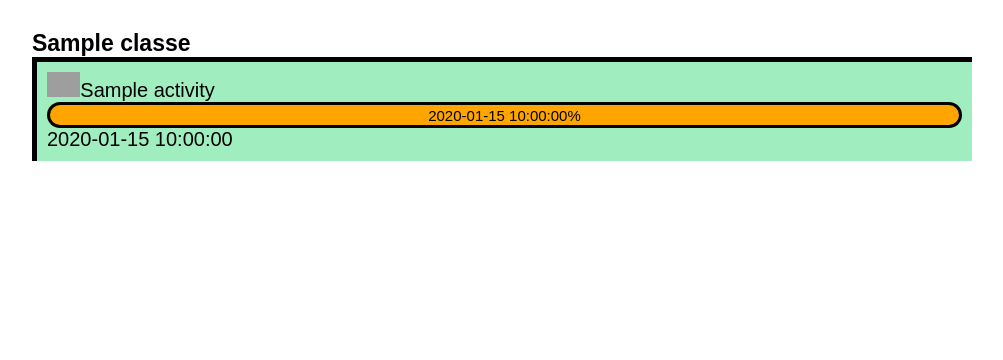
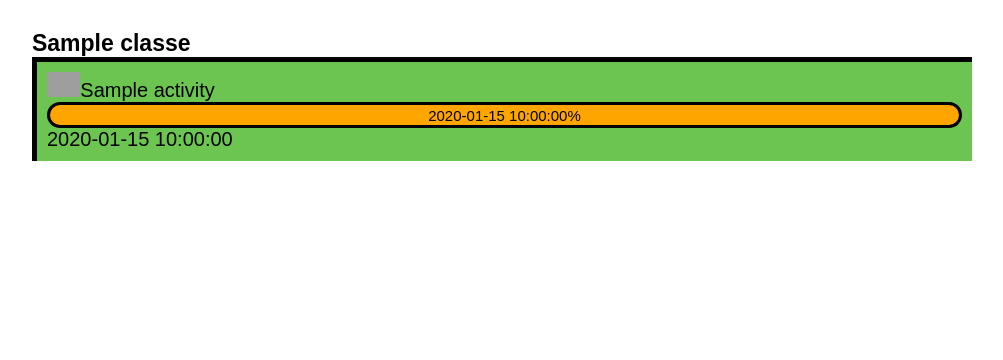
Before and after one commit to italberto/prazo-pratico-free, a Python web app: template templates/home.html in a window 1280 px wide. Shown: the part 110-470 px from the top of the page, without its empty margins (138-1141 px from the left). Run offline with Jinja, Linux system fonts and the light colour scheme; the template is opened without the code that fills it: most values are stand-ins (such as "Sample title", 1, 10 or a date in 2020); grey boxes are pictures that could not be loaded.

Commit message:
color ajusting

```diff
--- a/styles/logged.css
+++ b/styles/logged.css
@@ -65,7 +65,7 @@
 
 }
 .classes .inside{
-    background-color: #A0EEC0;
+    background-color: #6CC551;
     border-top: 5px solid black;
     border-left: 5px solid black;
     padding: 10px;
```
Also changed, not shown: templates/home.html (line endings or trailing spaces).
